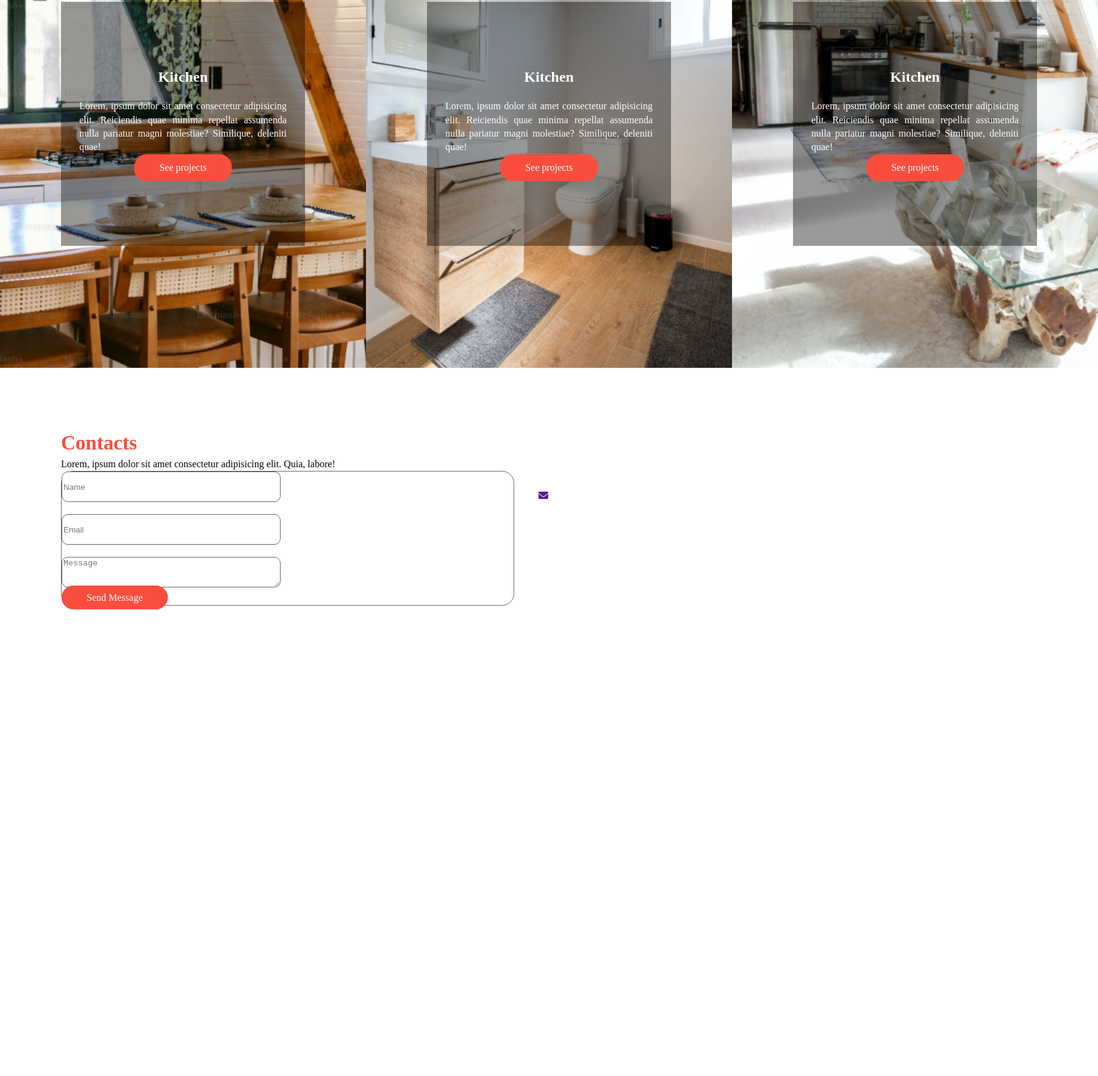
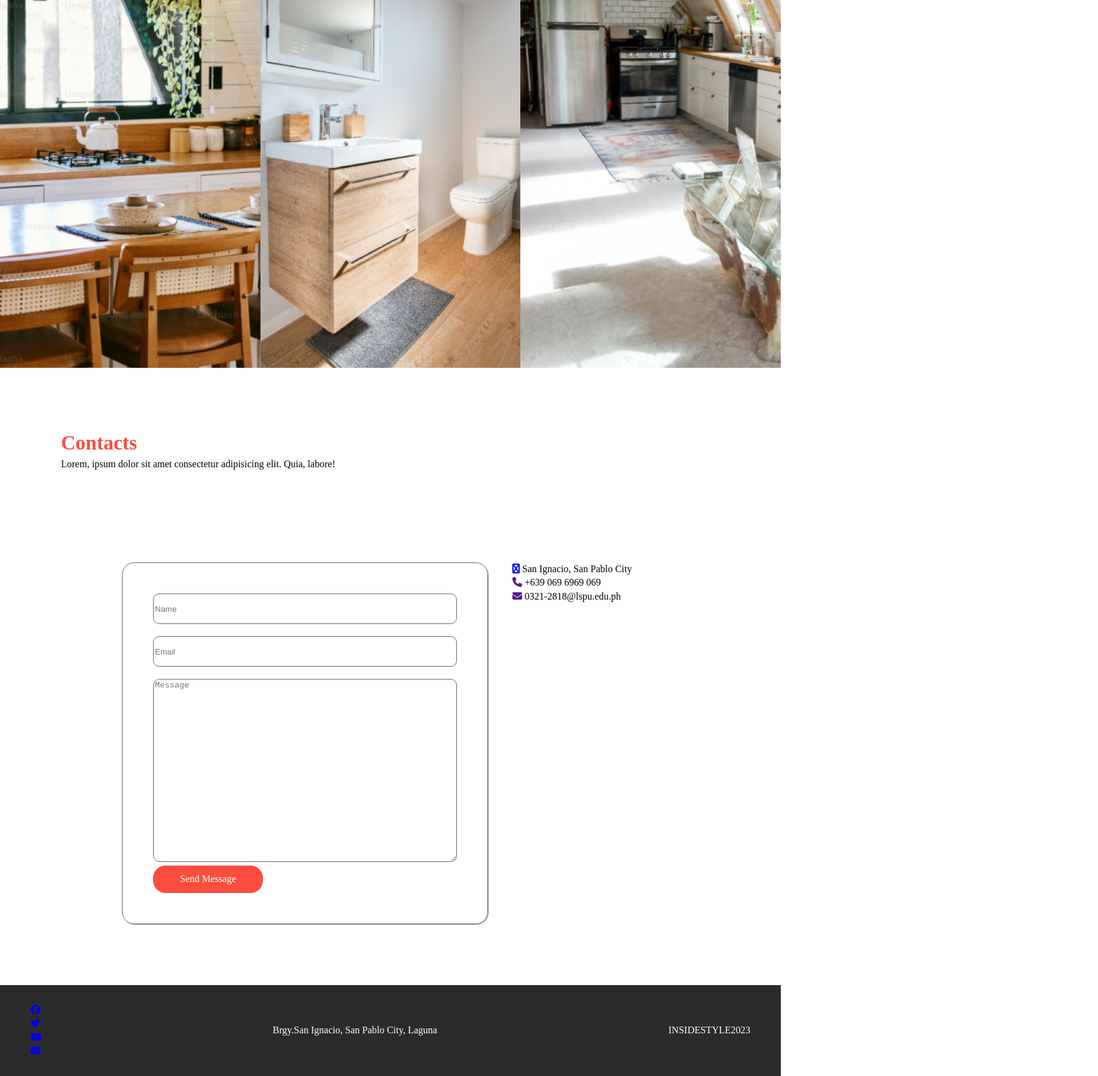
Before and after one commit to Emman1414/DianaAct5-INSIGHT, a plain HTML site: page index.html in a window 1280 px wide. Shown: the part 2071-3835 px from the top of the page at 61% size, 1800 px wide, since content can reach past the window. Before the commit the page ends 3114 px from the top, so only its background shows below. Drawn offline with Linux system fonts and the light colour scheme.

Commit message:
Diana4Act5

```diff
--- a/index.html
+++ b/index.html
@@ -119,7 +119,7 @@
 
     <!-- ROOMS -->
 
-    <section class="room">
+    <section class="room" id="Projects">
         <div class="room__wrapper">
             <div class="room__cards">
                 <span></span>
@@ -131,8 +131,8 @@
                         <a href="" class="btn2 bg--red">See projects</a>
                     </div>
                 </div>
+            </div>
 
-            </div>
             <div class="room__cards">
                 <span></span>
                 <div class="room__content">
@@ -144,8 +144,9 @@
                     </div>
                 </div>
             </div>
+
             <div class="room__cards">
-                <span>
+                <span></span>
                 <div class="room__content">
                     <div class="room__title">
                         <h3>Kitchen</h3>
@@ -154,10 +155,9 @@
                         <a href="" class="btn2 bg--red">See projects</a>
                     </div>
                 </div>
-                </span>
             </div>
         </div>
-    </section id="Projects" class="Rooms">
+    </section>
 
 
     <section class="contacts">
@@ -167,26 +167,59 @@
                 <p>Lorem, ipsum dolor sit amet consectetur adipisicing elit. Quia, labore!</p>
             </div>
             <div class="contacts__wrapper">
-                <div class="contact__left--card">
+                <div class="contacts__left--card">
+                    <div class="contacts__container">
                         <form action="">
                             <input type="txtb" placeholder="Name">
                             <input type="txtb" placeholder="Email">
                             <textarea placeholder="Message"></textarea>
                             <a href="" class="btn2 bg--red">Send Message</a>
                         </form>
-
+                    </div>
                 </div>
                 <div class="contact__right--info">
                     <ul class="socialContact">
+                        <li><a href="social">
+                                <i class="fa-solid fa-slack"></i>
+                            </a>San Ignacio, San Pablo City</li>
+                        <li><a href="">
+                                <i class="fa-solid fa-phone"></i>
+                            </a>+639 069 6969 069</li>
                         <li><a href="">
                                 <i class="fa-solid fa-envelope"></i>
-                            </a>---------</li>
+                            </a>0321-2818@lspu.edu.ph</li>
                     </ul>
                 </div>
             </div>
         </div>
     </section>
 
+    <!-- FOOTER -->
+
+    <!-- FOOTER -->
+    <footer class="footer">
+        <div class="container">
+            <div class="footer__wrapper">
+                <ul class="social">
+                    <li>
+                        <a href="facebook"><i class="fa-brands fa-facebook"></i></a>
+                    </li>
+                    <li>
+                        <a href="twitter"><i class="fa-brands fa-twitter"></i></a>
+                    </li>
+                    <li>
+                        <a href="youtube"><i class="fa-brands fa-youtube"></i></a>
+                    </li>
+                    <li>
+                        <a href="envelope"><i class="fa-solid fa-envelope"></i></a>
+                    </li>
+                </ul>
+                <p>Brgy.San Ignacio, San Pablo City, Laguna</p>
+                <p>INSIDESTYLE2023</p>
+            </div>
+        </div>
+    </footer>
+
     <script src="./Header.js"></script>
 
 </body>
--- a/style.css
+++ b/style.css
@@ -340,14 +340,32 @@ img {
   border-radius: 20rem;
 }
 
+/* PROJECTS */
+
 .room {
   padding: 5rem 0;
 }
+
 .room__wrapper {
   display: flex;
-  grid-template-columns: 1fr 1fr 1fr;
 }
+
 .room__cards {
+  position: relative;
+  height: 100vh;
+  width: 100%;
+  margin: 0 auto;
+  background-size: cover;
+  background-position: center;
+  background-repeat: no-repeat;
+  background-attachment: fixed;
+  overflow: hidden;
+  display: flex;
+  justify-content: center;
+  align-items: center;
+}
+
+.room__cards:nth-child(1) {
   background: url(./img/projects1.png);
   position: relative;
   height: 100vh;
@@ -356,6 +374,7 @@ img {
   background-repeat: no-repeat;
   margin: 0 auto;
 }
+
 .room__cards:nth-child(2) {
   background: url(./img/projects2.png);
   position: relative;
@@ -365,6 +384,7 @@ img {
   background-repeat: no-repeat;
   margin: 0 auto;
 }
+
 .room__cards:nth-child(3) {
   background: url(./img/projects3.png);
   position: relative;
@@ -375,21 +395,66 @@ img {
   margin: 0 auto;
 }
 
-.room__cards {
+.room__cards span {
+  position: absolute;
+  inset: 0;
+  background-color: rgba(0, 0, 0, 0.4);
+  z-index: 999;
+  transition: transform 0.8s ease, background-color 0.8s ease;
+  transform-origin: center;
+  transform: scale(0);
+}
+
+.room__cards:hover span {
+  transform: scale(1);
+  background-color: rgba(0, 0, 0, 0);
+}
+
+.room__content {
+  position: relative;
+  z-index: 2;
+  opacity: 0;
+  transform: scale(0.9);
+  transition: opacity 0.8s ease, transform 0.8s ease;
+  text-align: center;
+  color: var(--clr-light);
+  margin: 10rem;
+  display: flex;
+  flex-direction: column;
+  justify-content: center;
+  align-items: center;
+  background-color: rgba(0, 0, 0, 0.4);
+}
+.room__title h3 {
   display: flex;
   flex-direction: column;
   justify-content: center;
   align-items: center;
 }
 
-.room__title {
+.room__content p {
+  margin-bottom: 3rem;
+}
+.room__cards a {
   display: flex;
   align-items: center;
-  flex-direction: column;
   justify-content: center;
-  margin: 3rem;
+  align-items: center;
+  margin: 5rem;
+}
+
+.room__cards:hover .room__content {
+  opacity: 1;
+  transform: scale(1);
+}
+
+.room__cards:hover span {
+  background-color: rgba(0, 0, 0, 0);
+}
+
+.room__title {
   text-align: justify;
-  color: var(--clr-light);
+  margin: 2rem;
 }
 
 .room__title h3 {
@@ -398,33 +463,14 @@ img {
   margin-bottom: 2rem;
 }
 
-/* BOX */
-.room__content {
-  display: flex;
-  flex-direction: column;
-  justify-content: center;
-  align-items: center;
-  background-color: rgba(0, 0, 0, 0.4);
-  margin: 10rem;
-  height: 40rem;
-  width: 40rem;
+/* .room__cards:not(:hover) .room__content {
+  opacity: 0;
+  transform: scale(0.9);
 }
 
-/* .room__cards:before{
-    display: none;
+.room__cards:not(:hover) span {
+  transform: scale(0);
 } */
-
-/* ANIMATION FOR ROOM CARDS */
-.room__cards span:hover {
-  content: " ";
-  display: inline-block;
-  position: absolute;
-  background-color: rgba(0, 0, 0, 0.4);
-  height: 150px;
-  width: 90px;
-  transition: 0.8s ease-in;
-  scale: 0;
-}
 
 /* CONTACT */
 
@@ -440,8 +486,21 @@ img {
   display: grid;
   grid-template-columns: 2.5fr 1fr;
   gap: 4rem;
+  margin: 10rem;
+  transform: translateY(5rem);
+  position: relative;
 }
-
+.contacts__container form a {
+  display: flex;
+  max-width: 18rem;
+  justify-content: center;
+  flex-direction: column;
+  align-items: center;
+}
+form {
+  margin: 5rem;
+  width: 100%;
+}
 
 form input,
 form textarea {
@@ -449,7 +508,7 @@ form textarea {
   max-width: 50rem;
   border: 1px solid var(--clr-gray);
   border-radius: 1rem;
-  height: 5rem;
+  height: 30rem;
 }
 form input {
   display: flex;
@@ -459,22 +518,44 @@ form input {
   border: 1px solid var(--clr-gray);
   margin-bottom: 2rem;
 }
-.contact__left--card {
+.contacts__container {
   display: flex;
   position: relative;
-  justify-content: start;
+  justify-content: center;
   align-items: center;
   border: 1px solid var(--clr-gray);
   border-radius: 2rem;
+  box-shadow: rgba(0, 0, 0, 0.4) 1px 1px 1px;
 }
-.contact__right--info {
-  padding: 3rem 0;
+
+.contacts__left--card {
+  max-width: 60rem;
+  height: 100%;
+}
+.contacts__right--info {
   display: flex;
   flex-direction: column;
+  justify-content: center;
+  align-items: center;
   color: var(--clr-light);
   max-width: 50rem;
   gap: 3rem;
   width: 60%;
+}
+
+/* FOOTER */
+
+.footer {
+  padding: 3rem 0;
+  background-color: var(--clr--dark);
+  color: var(--clr-light);
+  position: relative;
+}
+.footer__wrapper {
+  display: flex;
+  justify-content: space-between;
+  align-items: center;
+  position: relative;
 }
 
 /* REPEATABLE PATTERNS */
```
Lines whose indentation alone changed are shown as unchanged.
